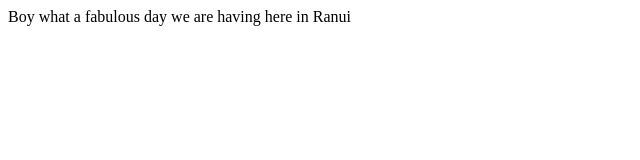
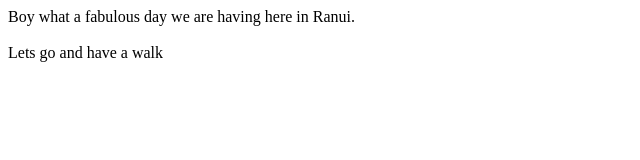
Before and after one commit to zoyinc/cafe, a plain HTML site: page index.html in a window 1280 px wide. Shown: the whole page, without its empty margins (0-640 px from the left). Drawn offline with Linux system fonts and the light colour scheme.

Commit message:
Update index.html
Walking

```diff
--- a/index.html
+++ b/index.html
@@ -1,6 +1,7 @@
 <html>
 <head><title>Best little cafe in Ranui</title></head>
 <body>
-Boy what a fabulous day we are having here in Ranui
+Boy what a fabulous day we are having here in Ranui.</br></br>
+Lets go and have a walk
 </body>
 </html>
```
